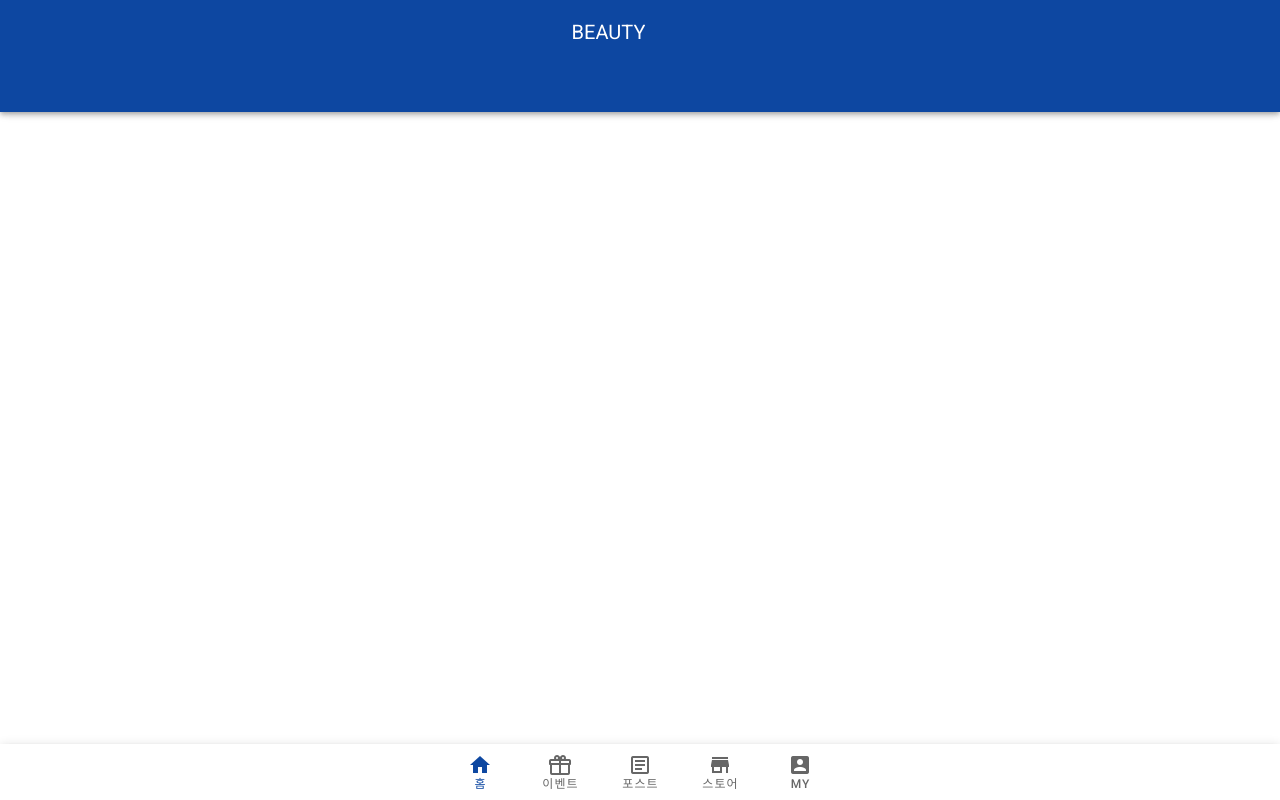
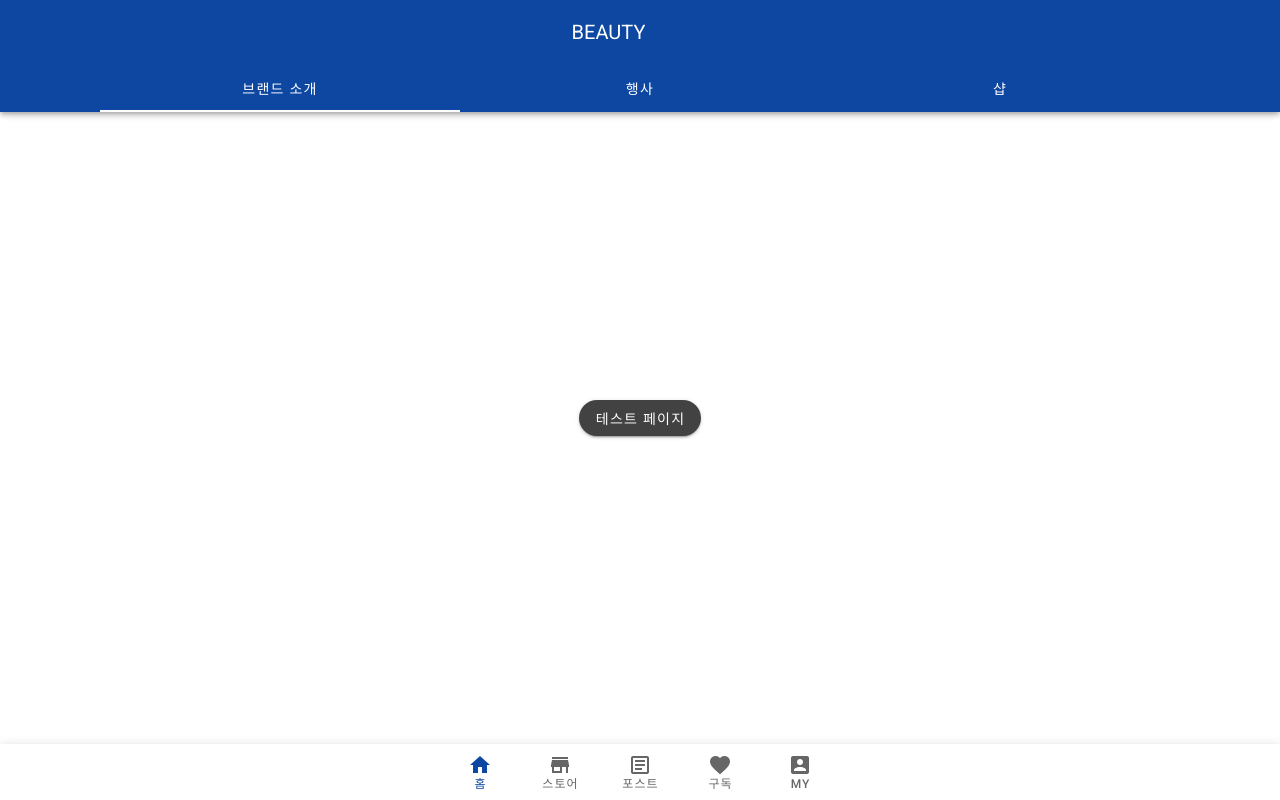
Before and after one commit to uz2ni/beauty-front, a Nuxt app: page /nav2/tab1 in a window 1280 px wide. Built offline with nearby package versions, Linux system fonts and the light colour scheme.

Commit message:
하단 네비-상단탭 구조 연결

```diff
--- a/layouts/default.vue
+++ b/layouts/default.vue
@@ -23,8 +23,9 @@
           fixed-tabs
           centered
           slider-color="white"
+          v-model="nowTabs.id"
         >
-          <v-tab v-for="tab in nowTabs" :key="tab.id" @click="updateRoute(tab.route)" class="white--text">{{ tab.name }}</v-tab>
+          <v-tab v-for="tab in nowTabs" :key="tab.id" @click="updateRoute(tab)" class="white--text">{{ tab.name }}</v-tab>
         </v-tabs>
       </template>
     </v-app-bar>
@@ -44,10 +45,10 @@
 
     <v-bottom-navigation
       fixed
-      v-model="bottomNavValue"
+      v-model="gnbValue"
       color="blue darken-4"
     >
-      <v-btn v-for="nav in bottomNav" :key="nav.id" class="bottom-btn" @click="bottomNavUpdate(nav)">
+      <v-btn v-for="nav in gnb" :key="nav.id" class="bottom-btn" @click="updateRoute(nav)">
         <span>{{ nav.name }}</span>
         <v-icon>{{ nav.icon }}</v-icon>
       </v-btn>
@@ -63,11 +64,9 @@ export default {
       clipped: false,
       fixed: false,
       title: 'BEAUTY',
-      bottomNavValue: 0,
-      /* top-tab */
-      //selectedTab: 0,
-      /* bottom-navigation */
-      bottomNav: [
+      gnbValue: 0,
+      /* gnb */
+      gnb: [
         {
           id: 1,
           name: '홈',
@@ -75,17 +74,17 @@ export default {
           route: 'nav1/tab1',
           tabs: [
             {
-              id: 1,
+              id: 11,
               name: '브랜드 소개',
               route: 'nav1/tab1'
             },
             {
-              id: 2,
+              id: 12,
               name: '행사',
               route: 'nav1/tab2'
             },
             {
-              id: 3,
+              id: 13,
               name: '샵',
               route: 'nav1/tab3'
             }
@@ -93,26 +92,9 @@ export default {
         },
         {
           id: 2,
-          name: '이벤트',
-          icon: 'mdi-gift-outline',
-          route: 'tab1',
-          tabs: [
-            {
-              id: 1,
-              name: '브랜드 소개2',
-              route: 'nav1/tab1'
-            },
-            {
-              id: 2,
-              name: '행사2',
-              route: 'nav1/tab2'
-            },
-            {
-              id: 3,
-              name: '샵2',
-              route: 'nav1/tab3'
-            }
-          ]
+          name: '스토어',
+          icon: 'mdi-store',
+          route: 'tab1'
         },
         {
           id: 3,
@@ -122,9 +104,21 @@ export default {
         },
         {
           id: 4,
-          name: '스토어',
-          icon: 'mdi-store',
-          route: 'tab1'
+          name: '구독',
+          icon: 'mdi-heart',
+          route: 'nav2/tab1',
+          tabs: [
+            {
+              id: 41,
+              name: '내 브랜드',
+              route: 'nav2/tab1'
+            },
+            {
+              id: 42,
+              name: '찜한 상품',
+              route: 'nav2/tab2'
+            }
+          ]
         },
         {
           id: 5,
@@ -135,26 +129,14 @@ export default {
       ]
     }
   },
-  mounted() {
-    // Get current route name
-    // Find the tab with the same route (property value)
-    // Set that tab as 'selectedTab'
-    //const tabIndex = this.tabs.findIndex(tab => tab.route === this.$route.name)
-    //this.selectedTab = tabIndex
-  },
   computed: {
     nowTabs: function() {
-      this.bottomNav.filter((value, index) => {
-        if(this.bottomNavValue == index) {
-          console.log(value.tabs);
-          return value.tabs;
-        }
-
-      });
+      return this.gnb.find((value, index) => this.gnbValue == index).tabs;
     }
   },
   methods: {
-    bottomNavUpdate(nav) {
+    updateRoute(nav) {
+      nav.nowTabId =
       this.$router.push({ path: `/${nav.route}` })
     }
   }
--- /dev/null
+++ b/pages/nav2/tab1.vue
@@ -0,0 +1,19 @@
+<template>
+  <v-row align="center" class="h-100 align-content-center">
+    <v-col class="text-center" cols="12">
+      <div>
+        <v-btn
+          rounded
+          color="secondary"
+        >
+          테스트 페이지
+        </v-btn>
+      </div>
+    </v-col>
+  </v-row>
+</template>
+<style scoped>
+.h-100 {
+  height: 100%;
+}
+</style>
--- /dev/null
+++ b/pages/nav2/tab2.vue
@@ -0,0 +1,19 @@
+<template>
+  <v-row align="center" class="h-100 align-content-center">
+    <v-col class="text-center" cols="12">
+      <div>
+        <v-btn
+          rounded
+          color="secondary"
+        >
+          테스트 페이지 - 2
+        </v-btn>
+      </div>
+    </v-col>
+  </v-row>
+</template>
+<style scoped>
+.h-100 {
+  height: 100%;
+}
+</style>
--- /dev/null
+++ b/pages/nav2/tab3.vue
@@ -0,0 +1,19 @@
+<template>
+  <v-row align="center" class="h-100 align-content-center">
+    <v-col class="text-center" cols="12">
+      <div>
+        <v-btn
+          rounded
+          color="secondary"
+        >
+          테스트 페이지 - 3
+        </v-btn>
+      </div>
+    </v-col>
+  </v-row>
+</template>
+<style scoped>
+.h-100 {
+  height: 100%;
+}
+</style>
```
